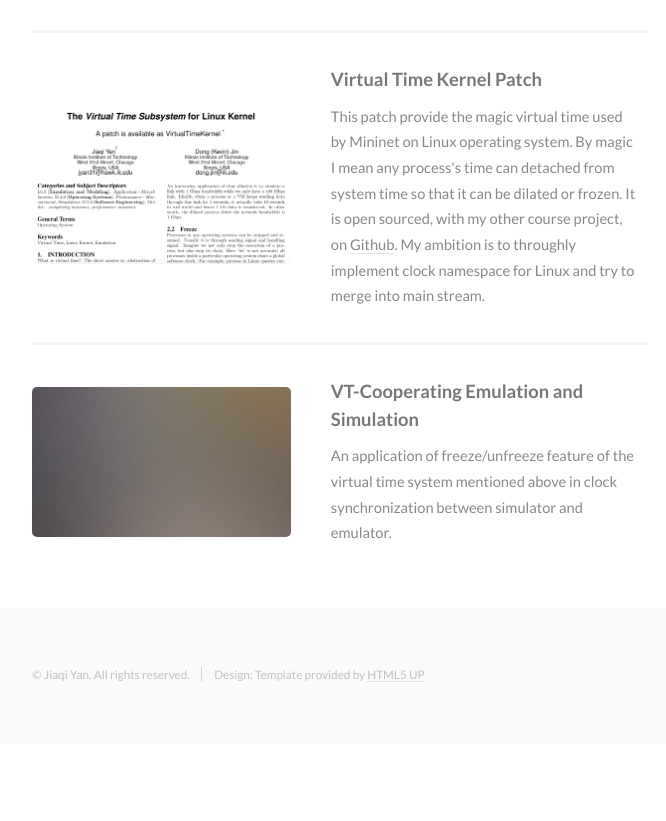
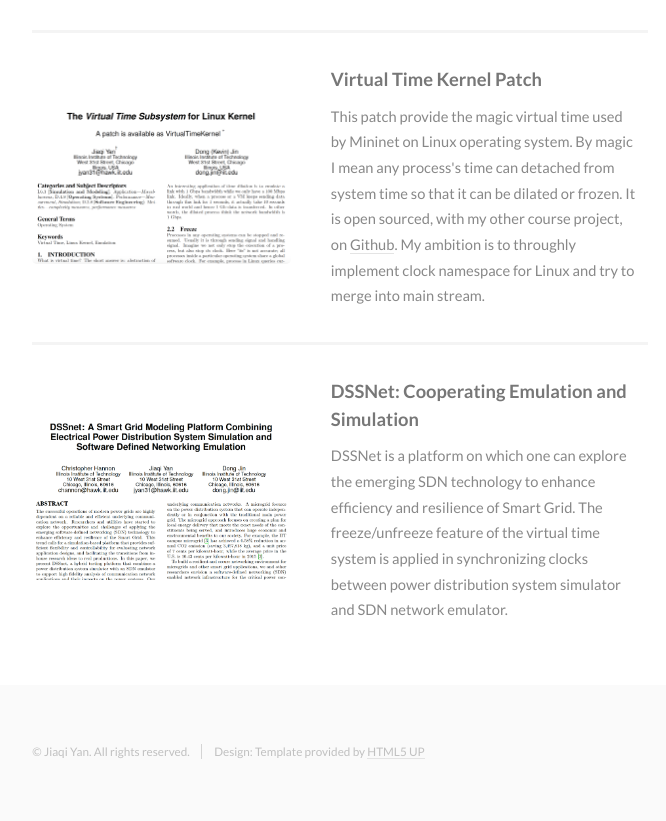
Before and after one commit to littlepretty/MyReadOnlyWebsite, a plain HTML site: page index.html in a window 1280 px wide. Shown: the part 1581-2402 px from the top of the page, without its empty margins (153-819 px from the left). Before the commit the page ends 2325 px from the top, so only its background shows below. Drawn offline with Linux system fonts and the light colour scheme.

Commit message:
DSSnet project info
Signed-off-by: littlepretty@Mac <littlepretty881203@gmail.com>

```diff
--- a/index.html
+++ b/index.html
@@ -106,10 +106,10 @@
 											</div>
 										</article>
 										<article>
-											<a href="#" class="image"><img src="images/pic03.jpg" alt="" /></a>
+											<a href="#" class="image"><img src="images/DSSNet.png" alt="" /></a>
 											<div class="inner">
-												<h4>VT-Cooperating Emulation and Simulation</h4>
-												<p>An application of freeze/unfreeze feature of the virtual time system mentioned above in clock synchronization between simulator and emulator.</p>
+												<h4>DSSNet: Cooperating Emulation and Simulation</h4>
+												<p>DSSNet is a platform on which one can explore the emerging SDN technology to enhance efficiency and resilience of Smart Grid. The freeze/unfreeze feature of the virtual time system is applied in synchronizing clocks between power distribution system simulator and SDN network emulator.</p>
 											</div>
 										</article>
 									</div>
```
Also changed, not shown: images/DSSNet.png (added).
